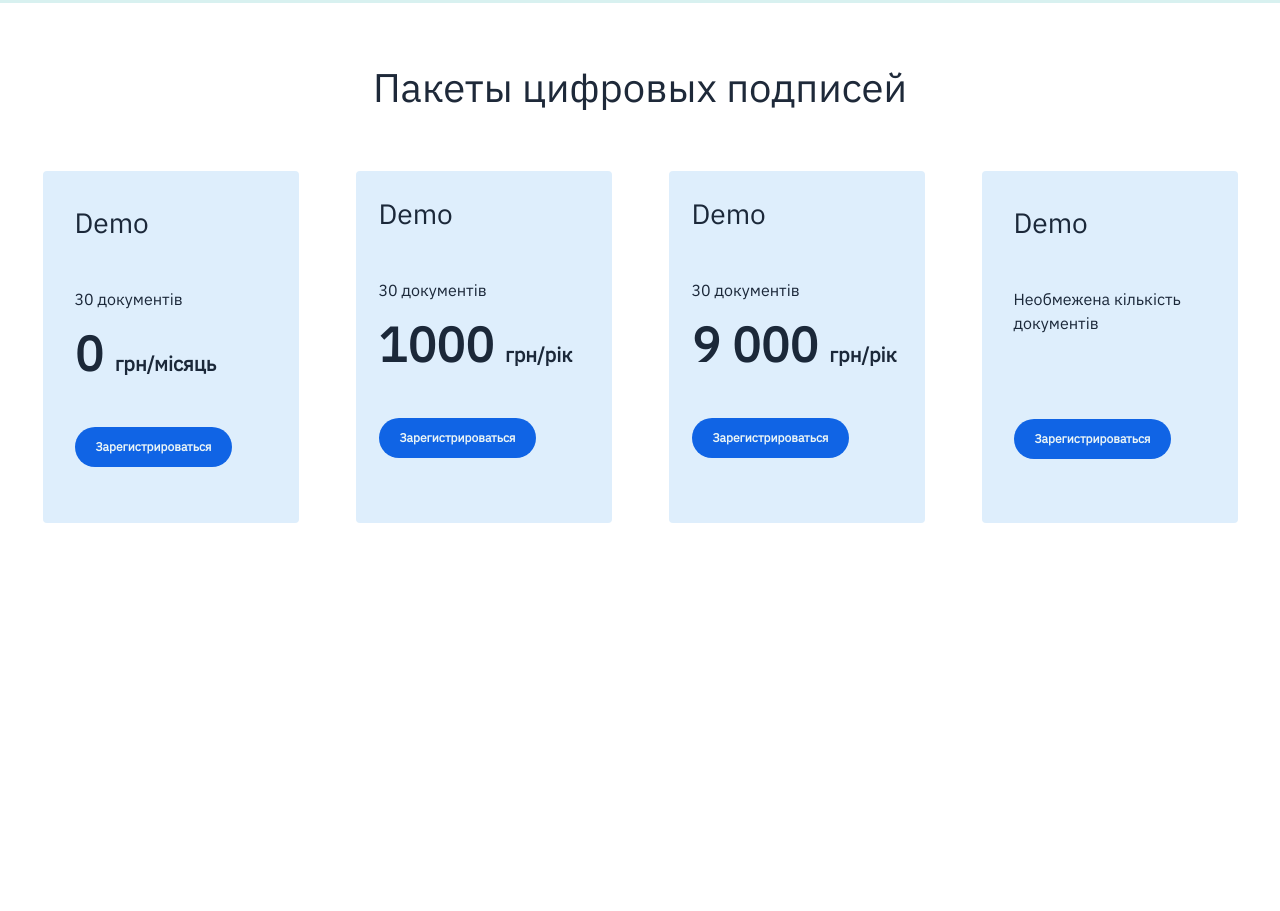
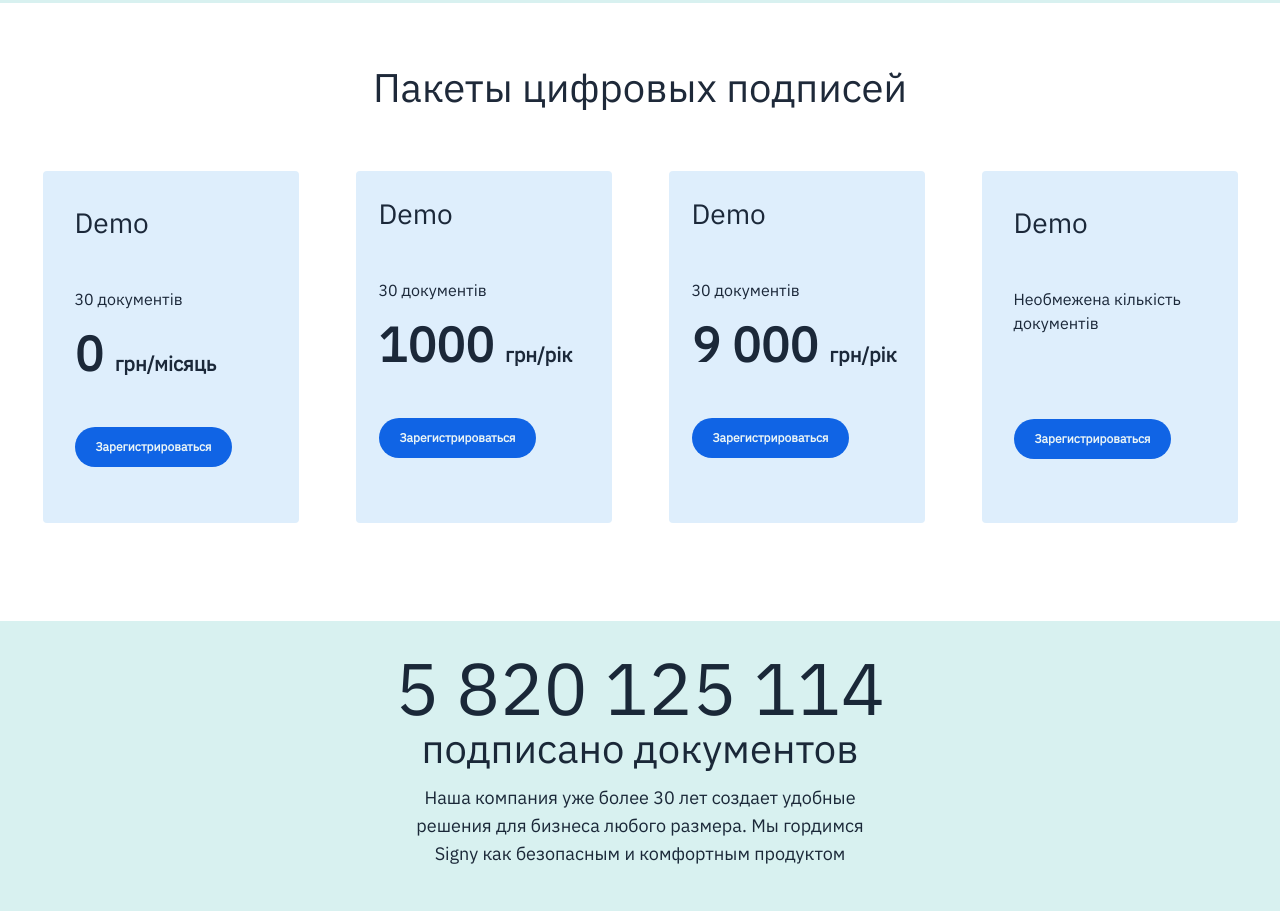
Before and after one commit to mukhammadazam/Signy, a plain HTML site: page index.html in a window 1280 px wide. Shown: the part 2031-2942 px from the top of the page. Before the commit the page ends 2652 px from the top, so only its background shows below. Drawn offline with nearby package versions, Linux system fonts and the light colour scheme.

Commit message:
segned finished

```diff
--- a/index.html
+++ b/index.html
@@ -169,6 +169,22 @@
                 </div>
             </div>
         </section>
+        <section class="segnet-site">
+            <div class="container">
+                <div class="segned">
+                    <h4 class="segned__title">
+                        5 820 125 114
+                    </h4>
+                    <p class="segned__text">
+                        подписано документов
+                    </p>
+                    <p class="segned__text1">
+                        Наша компания уже более 30 лет создает удобные решения для бизнеса любого размера. Мы гордимся Signy как безопасным и комфортным продуктом
+                    </p>
+
+                </div>
+            </div>
+        </section>
     </main>
     <script src="./bootssrap/bootstrap.bundle.min.js">
     </script>
--- a/scss/allblock-file/_section.scss
+++ b/scss/allblock-file/_section.scss
@@ -284,3 +284,41 @@
         }
     }
 }
+
+.segnet-site {
+    background: #D8F1F0;
+    padding: 43px 0;
+}
+
+.segned {
+    &__title {
+        font-family: $fonts;
+        font-style: normal;
+        font-weight: 500;
+        font-size: 73px;
+        line-height: 48px;
+        text-align: center;
+        color: $nav-color;
+    }
+    &__text {
+        text-align: center;
+        padding: 12px 0;
+        font-family: $fonts;
+        font-style: normal;
+        font-weight: 500;
+        font-size: 40px;
+        line-height: 48px;
+        color: $nav-color;
+    }
+    &__text1 {
+        max-width: 478px;
+        margin: 0 auto;
+        font-family: $fonts;
+        font-style: normal;
+        font-weight: 400;
+        font-size: 18px;
+        line-height: 28px;
+        text-align: center;
+        color: $nav-color;
+    }
+}
```
Also changed, not shown: scss/main.css, 1 other file.
